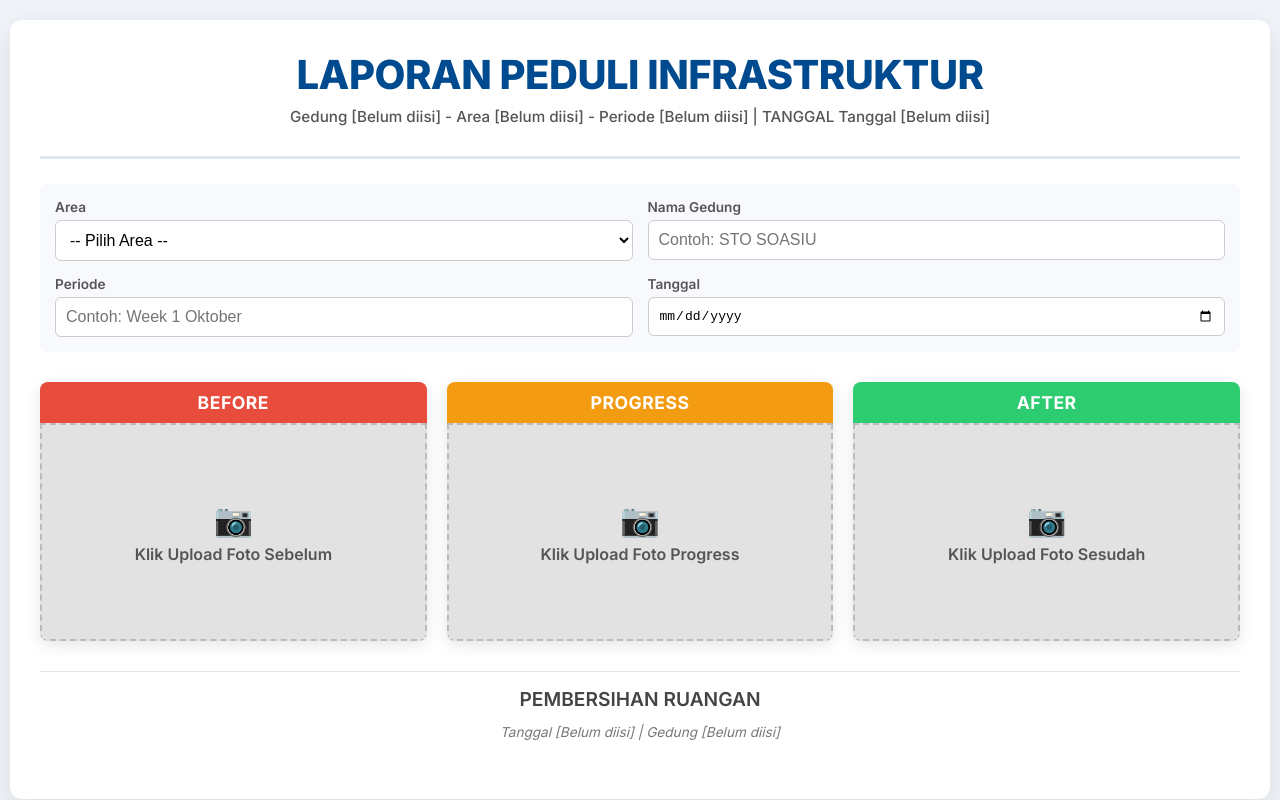
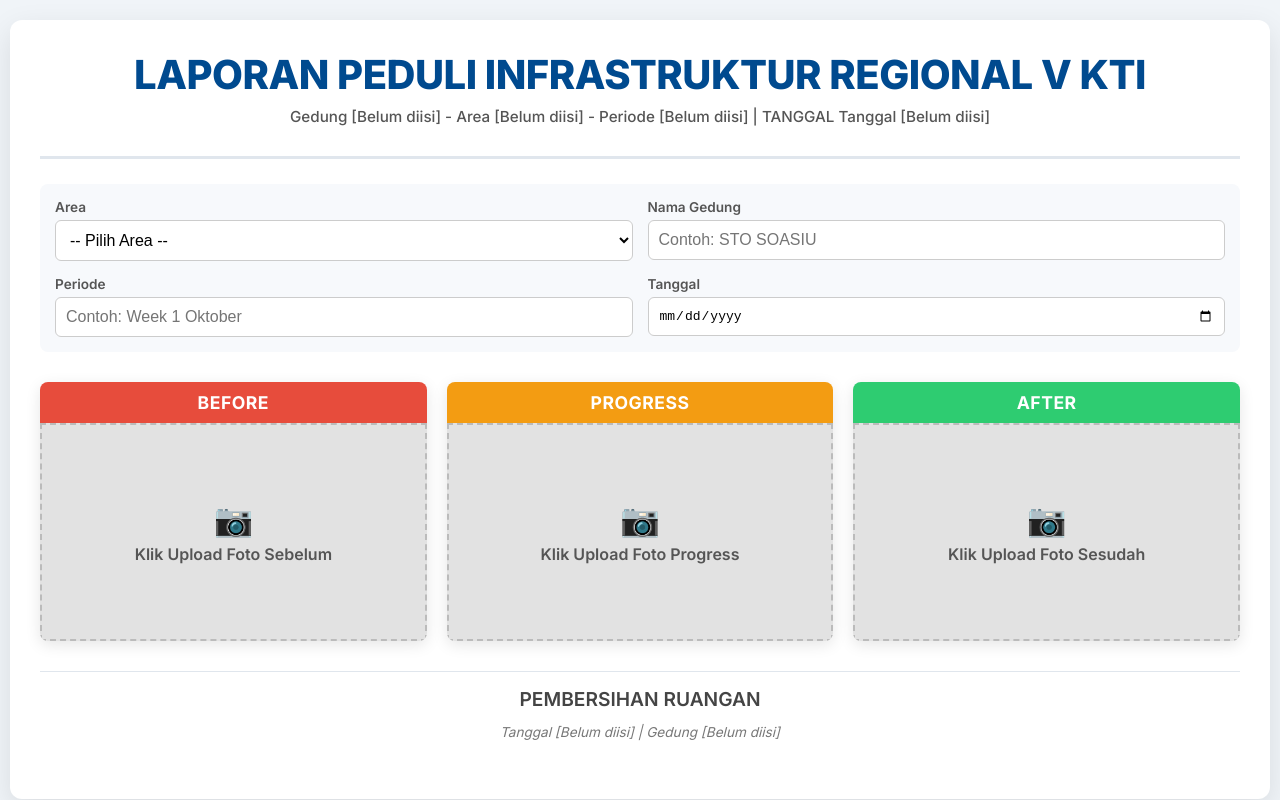
Before and after one commit to Elaine97oss/LAPORAN-PEDULI-INFRA, a plain HTML site: page index.html in a window 1280 px wide. Shown: the top 800 px of the page. Drawn offline with Linux system fonts and the light colour scheme.

Commit message:
Update index.html

```diff
--- a/index.html
+++ b/index.html
@@ -3,7 +3,7 @@
 <head>
     <meta charset="UTF-8">
     <meta name="viewport" content="width=device-width, initial-scale=1.0">
-    <title>Laporan Jumat Bersih</title>
+    <title>Laporan Peduli Infra</title>
     <link rel="stylesheet" href="style.css">
 </head>
 <body>
@@ -12,7 +12,7 @@
 
         <div class="header">
             <!-- Judul Utama Sesuai Permintaan -->
-            <h1>LAPORAN PEDULI INFRASTRUKTUR</h1>
+            <h1>LAPORAN PEDULI INFRASTRUKTUR REGIONAL V KTI</h1>
             <!-- Subtitle akan diisi secara dinamis oleh JavaScript -->
             <p class="subtitle" id="subtitle">Area | Gedung | Periode | Tanggal</p>
         </div>
```
